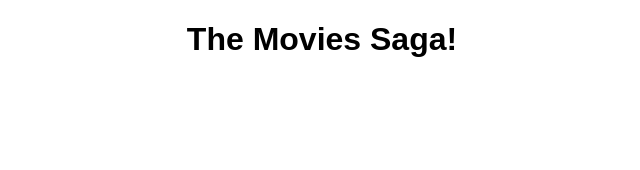
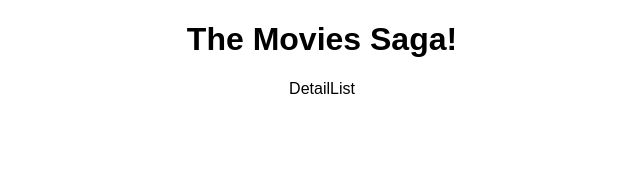
Before and after one commit to ajama21/weekend-movie-sagas, a React (Create React App) app: page /#/details in a window 1280 px wide. Shown: the top 170 px of the page, without its empty margins (318-958 px from the left). Built offline with nearby package versions, Linux system fonts and the light colour scheme.

Commit message:
made detailList componenet and route path for it

```diff
--- a/src/components/App/App.js
+++ b/src/components/App/App.js
@@ -1,6 +1,7 @@
 import {HashRouter as Router, Route} from 'react-router-dom';
 import './App.css';
 import MovieList from '../MovieList/MovieList'
+import DetailList from '../DetailList/DetailList';
 
 function App() {
   return (
@@ -12,7 +13,9 @@ function App() {
         </Route>
 
         {/* Details page */}
-
+        <Route path="/details" exact>
+          <DetailList />
+        </Route>
         {/* Add Movie page */}
       </Router>
     </div>
--- /dev/null
+++ b/src/components/DetailList/DetailList.js
@@ -0,0 +1,5 @@
+import React from "react";
+
+export default function DetailList() {
+  return <div>DetailList</div>;
+}
```
